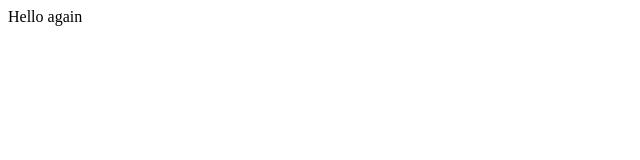
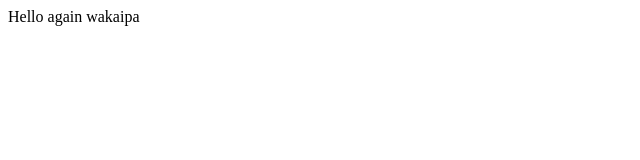
Before and after one commit to nmawungwe/cs50, a plain HTML site: page hello.html in a window 1280 px wide. Shown: the full height of the page, 0-640 px from the left. Drawn offline with Linux system fonts and the light colour scheme.

Commit message:
Update hello.html

```diff
--- a/hello.html
+++ b/hello.html
@@ -5,6 +5,6 @@
     <title>Document</title>
 </head>
 <body>
-    <p>Hello again</p>
+    <p>Hello again wakaipa</p>
 </body>
 </html>
```
